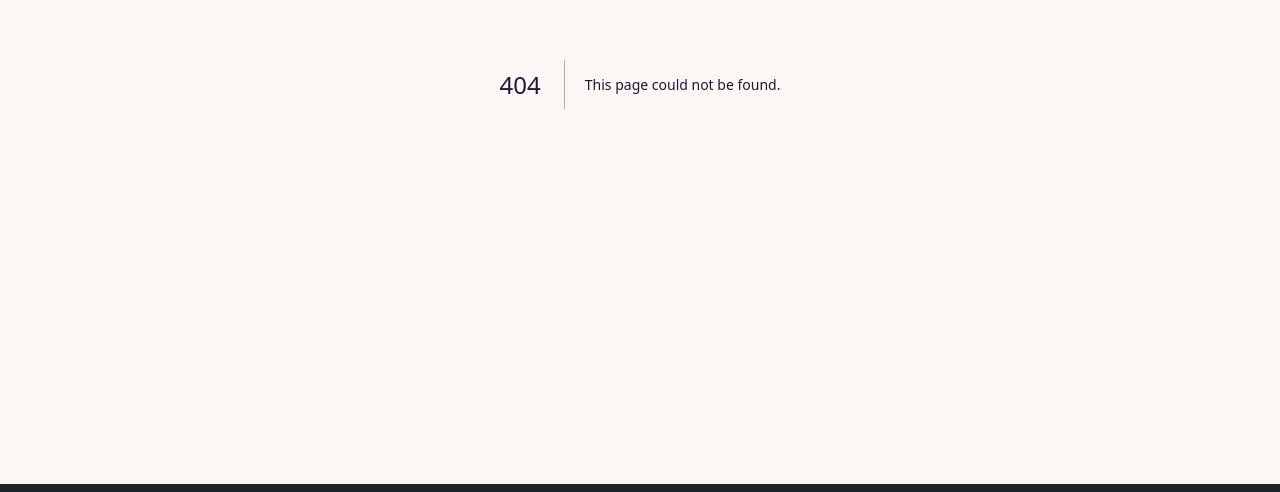
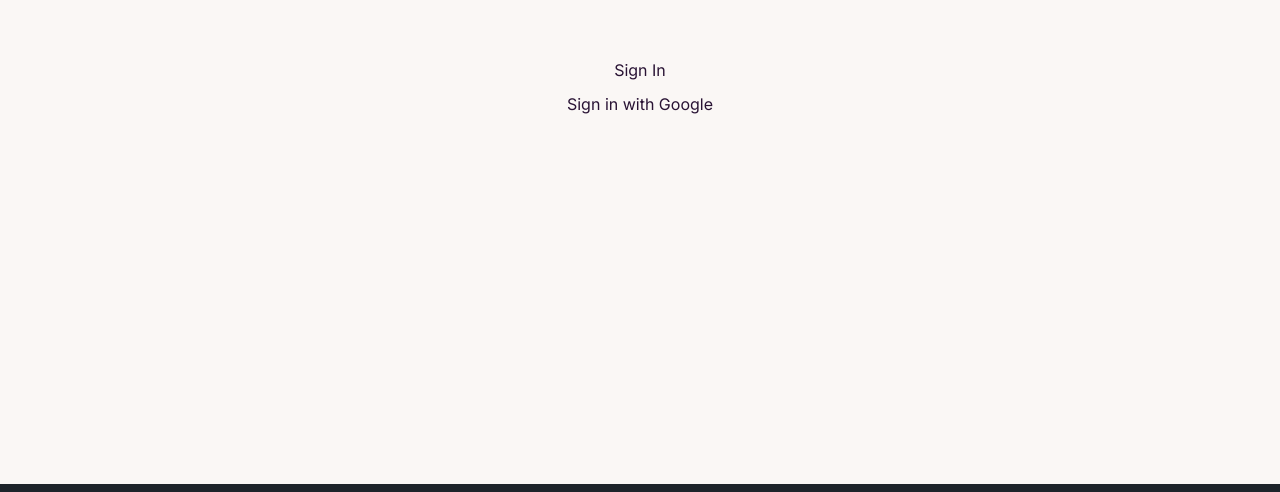
Before and after one commit to mie-h/sprout, a Next.js app in the folder frontend/: page /login in a window 1280 px wide. Before the commit this address had no page. Shown: the part 316-808 px from the top of the page. Built offline with nearby package versions, Linux system fonts and the light colour scheme.

Commit message:
Add login UI and routing

```diff
--- a/frontend/src/app/login.tsx
+++ /dev/null
@@ -1,16 +0,0 @@
-export const getServerSideProps = async () => {
-  const URL = `${process.env.NEXT_PUBLIC_BASE_URL}/api`;
-  console.log(URL);
-  const res = await fetch("/api");
-  console.log(res);
-};
-
-export function Login() {
-  return (
-    <div>
-      <button className="" onClick={() => getServerSideProps()}>
-        login
-      </button>
-    </div>
-  );
-}
--- /dev/null
+++ b/frontend/src/app/login/layout.tsx
@@ -0,0 +1,7 @@
+export default function DashboardLayout({
+  children,
+}: {
+  children: React.ReactNode;
+}) {
+  return <section>{children}</section>;
+}
--- /dev/null
+++ b/frontend/src/app/login/page.tsx
@@ -0,0 +1,34 @@
+"use client";
+
+import { useRouter } from "next/navigation";
+import React from "react";
+
+// TODO: Temporary ui. Build a sign in page ui
+export default function Home() {
+  const router = useRouter();
+
+  const handleGoogleSignIn = () => {
+    router.push("/api/login");
+  };
+
+  return (
+    <div
+      style={{
+        display: "flex",
+        justifyContent: "center",
+        alignItems: "center",
+        height: "100vh",
+      }}
+    >
+      <div style={{ textAlign: "center" }}>
+        <h1>Sign In</h1>
+        <button
+          onClick={handleGoogleSignIn}
+          style={{ padding: "10px 20px", fontSize: "16px" }}
+        >
+          Sign in with Google
+        </button>
+      </div>
+    </div>
+  );
+}
--- a/frontend/src/app/page.tsx
+++ b/frontend/src/app/page.tsx
@@ -20,7 +20,7 @@ export default function Home() {
       const response = await fetch("/api/tasks");
       console.log(response);
       if (response.status === 401) {
-        return router.push("/api/login");
+        return router.push("/login");
       }
 
       setTasks(await response.json());
```
Also changed, not shown: 1 other file (tests, documents, lock files or other folders).
